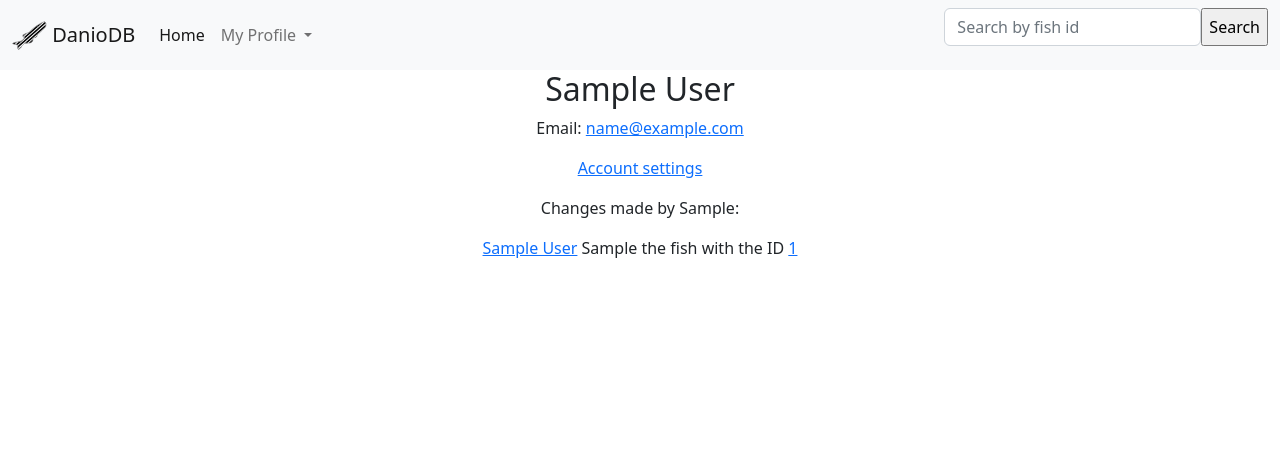
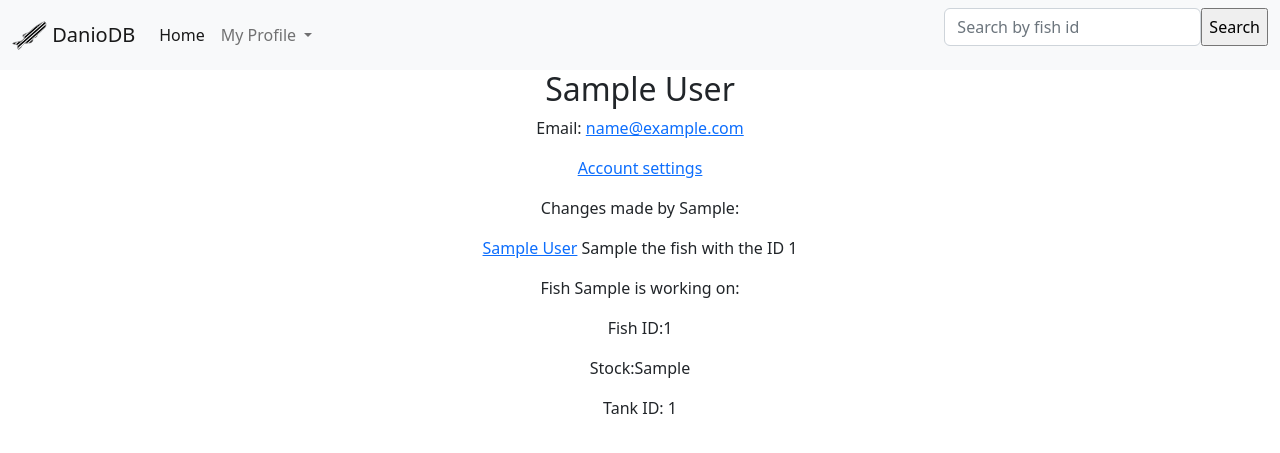
Before and after one commit to MarcusOWilliams/FishFile, a Flask app: a page that uses app/templates/user.html in a window 1280 px wide. Shown: the top 453 px of the page. Run offline with Flask 2, Linux system fonts and the light colour scheme; a user stored in the database is signed in; tables that the repository leaves empty hold one stand-in row (values such as "Sample post"); some libraries are stand-ins or nearby versions.

Commit message:
ADD FISH UPLOAD

```diff
--- a/Notes/toDo.txt
+++ b/Notes/toDo.txt
@@ -33,4 +33,4 @@ make father and mother information required on form
 
 add dates till turnover required
 
-add validation on new fish form
+add validation on new fish form, e.g. check if certain fields exists already (tank/stock)
--- a/app/main/forms.py
+++ b/app/main/forms.py
@@ -64,16 +64,16 @@ class NewFish(FlaskForm):
                 'The mother_id does not match any fish currently in the database.')
 
     def validate_father_stock(self, father_stock):
-        fish = Fish.query.filter_by(fish_id=father_stock.data).first()
+        fish = Fish.query.filter_by(stock=father_stock.data).first()
         if fish is None:
             raise ValidationError(
-                'The father_id does not match any fish currently in the database.')
+                'The father stock does not match any fish currently in the database.')
 
     def validate_mother_stock(self, mother_stock):
-        fish = Fish.query.filter_by(fish_id=mother_stock.data).first()
+        fish = Fish.query.filter_by(stock=mother_stock.data).first()
         if fish is None:
             raise ValidationError(
-                'The mother_id does not match any fish currently in the database.')
+                'The mother stock does not match any fish currently in the database.')
 
     def validate_males(self, males):
         if males.data<0:
--- a/app/main/routes.py
+++ b/app/main/routes.py
@@ -4,6 +4,7 @@ from datetime import datetime
 
 from app import db
 from app.main import bp
+from app.main import email
 from app.models import Change, Fish, Notification, User, requires_roles
 from flask import flash, redirect, render_template, url_for, g
 from flask_login import current_user, login_required
@@ -45,25 +46,68 @@ def user(username):
     user = User.query.filter_by(username=username).first_or_404()
     title = user.username
     changes = Change.query.filter_by(user=user).all()
-    return render_template('user.html', user=user, changes=changes, title=title)
+    user_fish = user.users_fish
+    return render_template('user.html', user=user, changes=changes, user_fish = user_fish, title=title)
 
 
-@bp.route('/fish/<fish_id>/')
+@bp.route('/fish/<id>')
 @login_required
-def fish(fish_id):
-    fish = Fish.query.filter_by(fish_id=fish_id).first_or_404()
-    title = fish.fish_id
+def fish(id):
+    fish = Fish.query.filter_by(id=id).first_or_404()
+    title = "Fish"
 
     return render_template('fish.html', fish=fish, title=title)
 
+@bp.route('/allfish')
+@login_required
+def allfish():
+    all_fish = Fish.query.all()
+
+    return render_template('allfish.html', all_fish=all_fish, title="All Fish")
 
 @bp.route('/newfish/', methods=['GET', 'POST'])
 @login_required
 def newfish():
     form = NewFish()
     if form.validate_on_submit():
-        flash("Yup", 'warning')
-        return render_template('newfish.html',form=form, title="New Fish")
+        father = Fish.query.filter_by(fish_id = form.father_id.data, stock = form.father_stock.data).first()
+        mother = Fish.query.filter_by(fish_id = form.mother_id.data, stock = form.mother_stock.data).first()
+        fish_user = User.query.filter_by(email = form.user_code.data).first()
+        license_holder = User.query.filter_by(project_license = form.project_license.data).first()
+
+        newfish = Fish(
+            fish_id = form.fish_id.data,
+            tank_id = form.tank_id.data,
+            status = form.status.data,
+            stock = form.stock.data,
+            protocol = form.protocol.data,
+            birthday = form.birthday.data,
+            date_of_arrival = form.date_of_arrival.data,
+            allele = form.allele.data,
+            mutant_gene = form.mutant_gene.data,
+            transgenes = form.transgenes.data,
+            cross_type = form.cross_type.data,
+            comments = form.comments.data,
+            males = form.males.data,
+            females = form.females.data,
+            unsexed = form.unsexed.data,
+            carriers = form.carriers.data,
+            total = form.total.data,
+            source = form.source.data,
+
+            father_id = father.id,
+            mother_id = mother.id,
+            user_code_id = fish_user.id,
+            project_license_holder_id = license_holder.id
+        )
+        db.session.add(newfish)
+
+        change = Change(user = current_user, fish = newfish, action = "Added")
+        db.session.add(change)
+
+        db.session.commit()
+        flash("The new fish has been added to the database", 'info')
+        return redirect(url_for('main.fish', id = newfish.id))
 
     return render_template('newfish.html',form=form, title="New Fish")
 
--- a/app/templates/index.html
+++ b/app/templates/index.html
@@ -8,7 +8,7 @@
     <br>
     <p style="font-weight:bold;">Quick Links:</p>
     <ul id="quickLinksMenu">
-        <li><a href="#" class="quickLinksItem">Add a new fish to the database</a></li>
+        <li><a href="{{url_for('main.newfish')}}" class="quickLinksItem">Add a new fish to the database</a></li>
         <li><a href="#" class="quickLinksItem">Update details of an existing fish</a></li>
         <li><a href="#" class="quickLinksItem">Search the database</a></li>
         <li><a href="#" class="quickLinksItem">Download or print data</a></li>
--- a/app/templates/newfish.html
+++ b/app/templates/newfish.html
@@ -16,7 +16,7 @@
             </tr>
             <tr>
                 <td>{{form.project_license.label}} {{form.project_license(placeholder="Project License")}}</td>
-                <td>{{form.user_code.label}} {{form.user_code(placeholder="User Code")}}</td>
+                <td>{{form.user_code.label}} {{form.user_code(placeholder="User Code Email")}}</td>
             </tr>
             <tr>
                 <td>{{form.birthday.label}} {{form.birthday()}}</td>
@@ -31,7 +31,7 @@
                 <td>{{form.transgenes.label}} {{form.transgenes(placeholder="Transgenes")}}</td>
             </tr>
             <tr>
-                <td>{{form.allele.label}} {{form.allele(placeholder="allele")}}</td>
+                <td>{{form.allele.label}} {{form.allele(placeholder="Allele")}}</td>
                 <td>{{form.cross_type.label}} {{form.cross_type(placeholder="Cross Type")}}</td>
             </tr>
             <tr>
--- a/app/templates/subtemplates/_change.html
+++ b/app/templates/subtemplates/_change.html
@@ -1,3 +1,3 @@
 <p>
-    <a href="{{url_for('main.user', username = change.user.usernmae)}}">{{change.user.first_name}} {{change.user.last_name}}</a> {{change.action}} the fish with the ID <a href="{{url_for('main.fish', fish_id = change.fish.fish_id)}}">{{change.fish.fish_id}}</a>
+    <a href="{{url_for('main.user', username = change.user.usernmae)}}">{{change.user.first_name}} {{change.user.last_name}}</a> {{change.action}} the fish with the ID {{change.fish.fish_id}}
 </p>
--- a/app/templates/subtemplates/_fish.html
+++ b/app/templates/subtemplates/_fish.html
@@ -1 +1,4 @@
-<p>Fish:{{fish.fish_id}}</p>
+<p>Fish ID:{{fish.fish_id}}</p>
+<p>Stock:{{fish.stock}}</p>
+<p>Tank ID: {{fish.tank_id}}</p>
+<br>
--- a/app/templates/user.html
+++ b/app/templates/user.html
@@ -14,4 +14,15 @@
                 {%include 'subtemplates/_change.html'%}
             {%endfor%}
     {%endif%}
+
+    {% if user_fish %}
+        <p>Fish {{user.first_name}} is working on:</p>
+            {%for fish in user_fish%}
+                {%include 'subtemplates/_fish.html'%}
+            {%endfor%}
+    {%endif%}
+
+
+
+
 {%endblock%}
```
Also changed, not shown: Notes/Questions.txt (+10 -0 lines), app/models.py (+5 -4 lines), app/templates/allfish.html (added, +7 -0 lines), migrations/versions/4e8990660c56_add_source.py (renamed from migrations/versions/f19bf66759f4_fix_typo.py, +7 -6 lines), migrations/versions/638a5f5df595_remove_uniques.py (added, +34 -0 lines), app.db.
